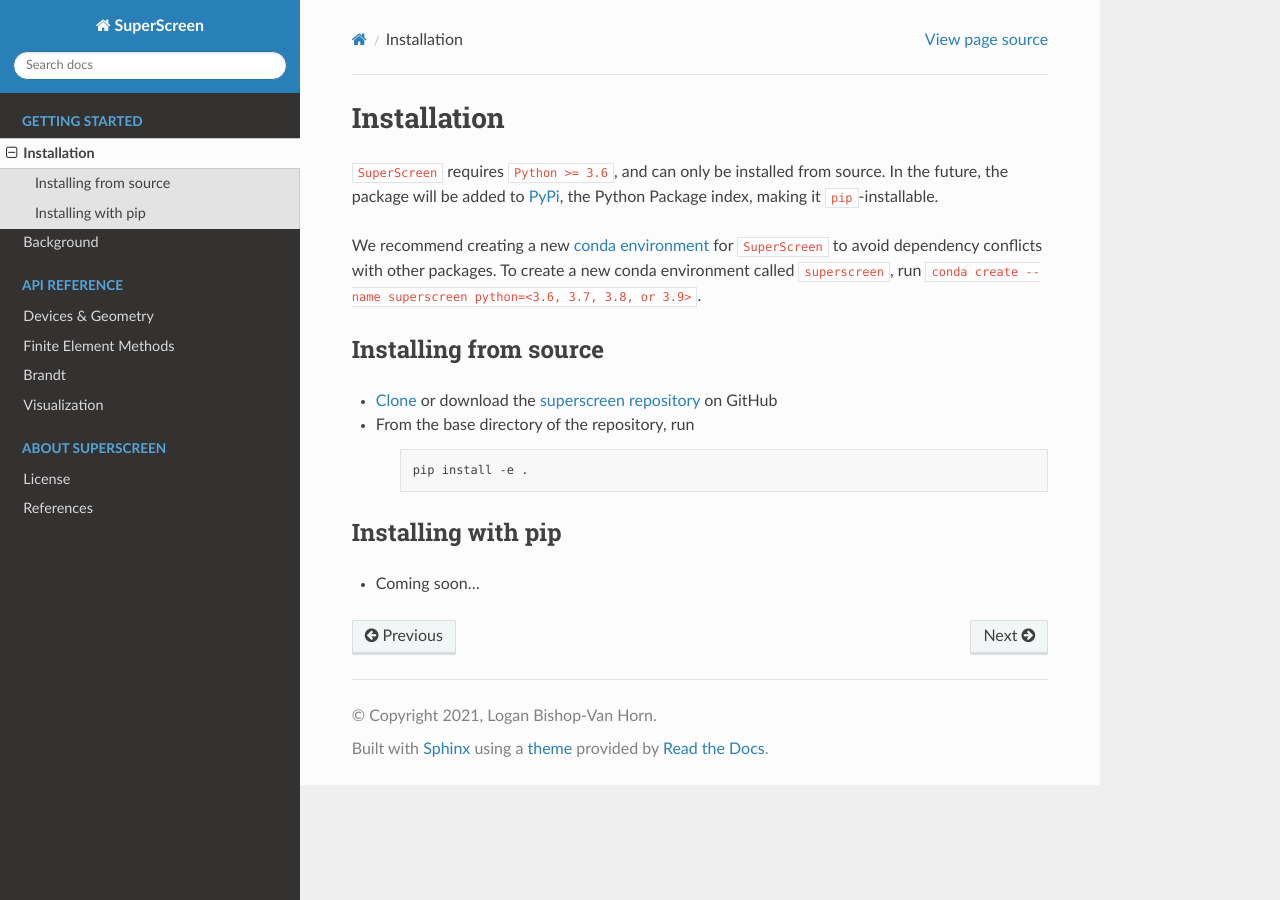
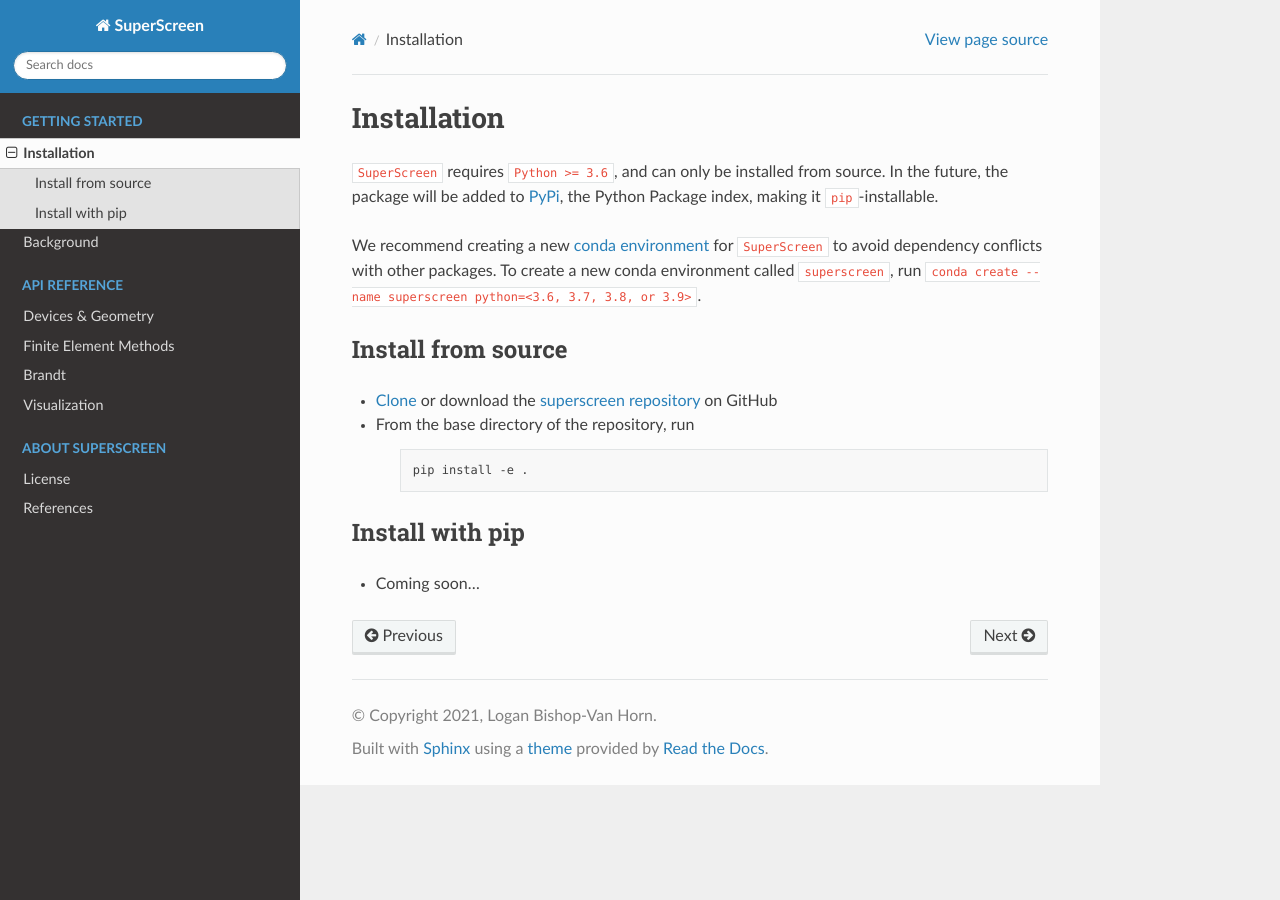
Before and after one commit to loganbvh/superscreen, a Sphinx documentation site: the page built from docs/installation.rst, in a window 1280 px wide. Built offline with Sphinx 7.4.7 and the Read the Docs theme 2.0.0, drawn with Linux system fonts in a browser that asks for light colours; pages that are not in the unit, such as notebooks, are missing from menus.

Commit message:
Update installation.rst

```diff
--- a/docs/installation.rst
+++ b/docs/installation.rst
@@ -13,8 +13,8 @@
 for ``SuperScreen`` to avoid dependency conflicts with other packages. To create a new conda environment called
 ``superscreen``, run ``conda create --name superscreen python=<3.6, 3.7, 3.8, or 3.9>``.
 
-Installing from source
-----------------------
+Install from source
+-------------------
 
 - `Clone <https://docs.github.com/en/github/creating-cloning-and-archiving-repositories/cloning-a-repository-from-github/cloning-a-repository>`_
   or download the `superscreen repository <https://github.com/loganbvh/superscreen>`_ on GitHub
@@ -24,7 +24,7 @@
 
       pip install -e .
 
-Installing with pip
--------------------
+Install with pip
+----------------
 
 - Coming soon...
```
